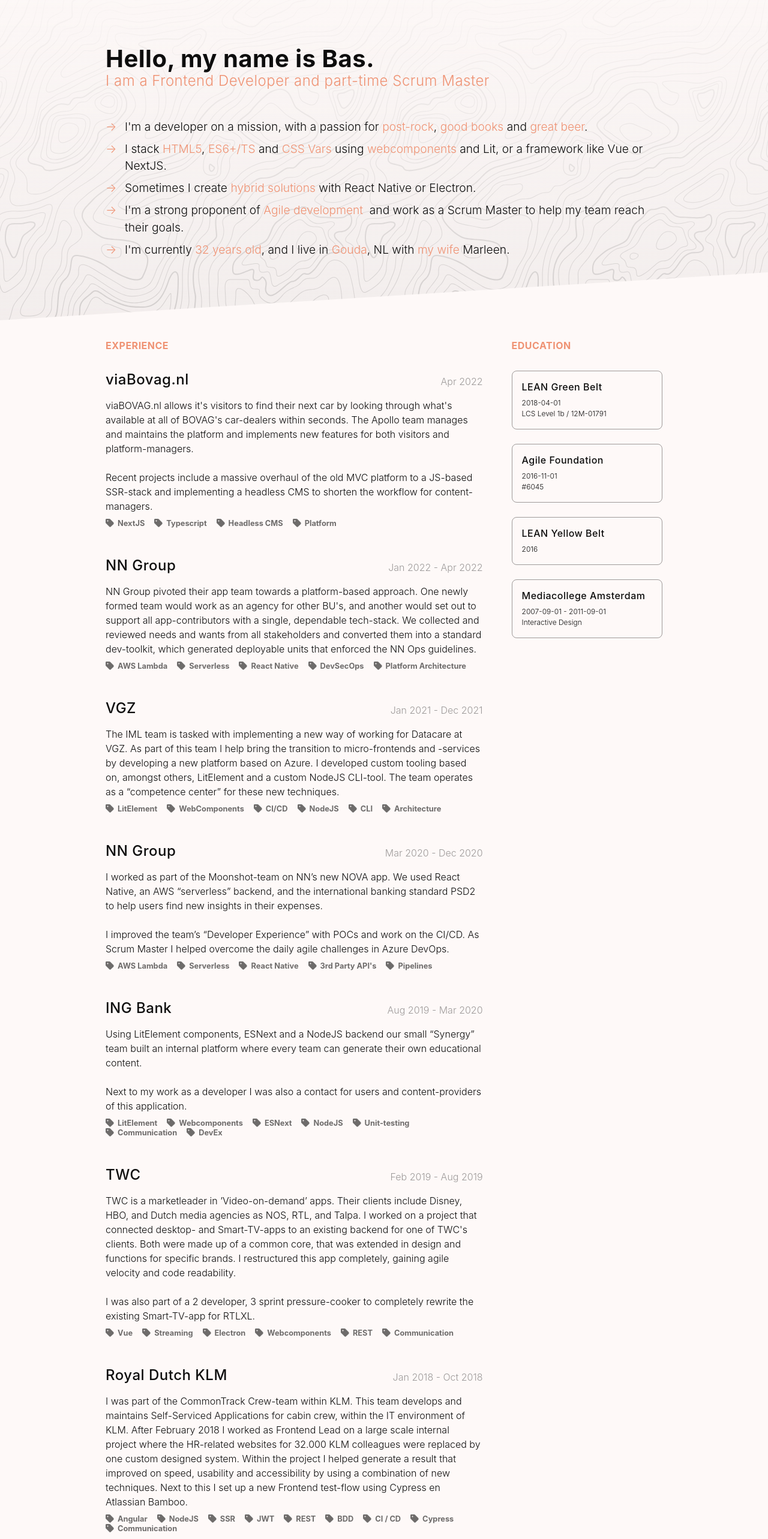
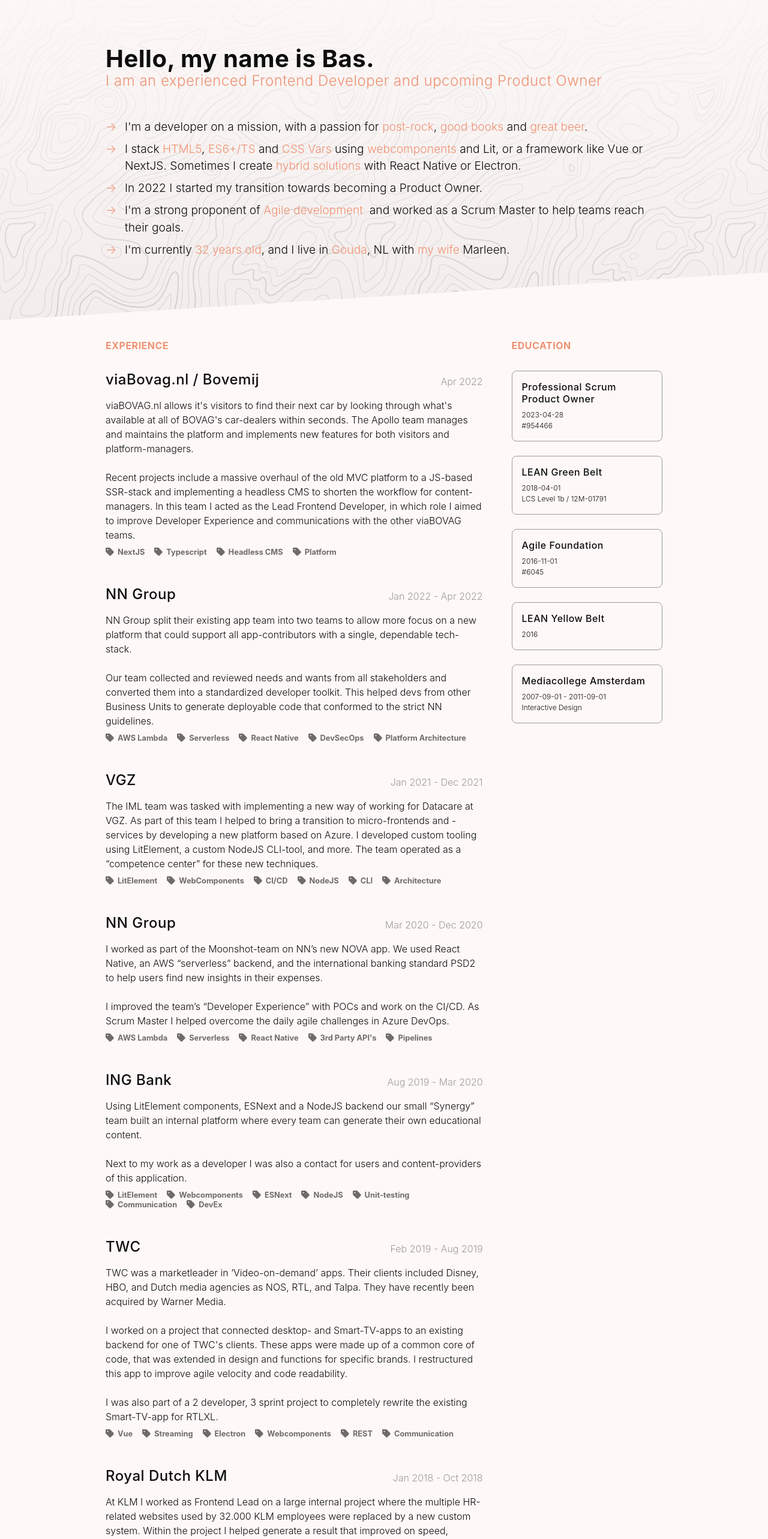
Before and after one commit to basdotearth/basdotearth, a Next.js app: page /resume in a window 1280 px wide. Shown: the part 80-2646 px from the top of the page at 60% size. Built offline with nearby package versions, Linux system fonts and the light colour scheme; a web font is replaced by a local one.

Commit message:
Update content

```diff
--- /dev/null
+++ b/content/resume/education/pspo.md
@@ -0,0 +1,5 @@
+---
+title: Professional Scrum Product Owner
+byline: '#954466'
+start: '2023-04-28'
+---
--- a/content/resume/experience/bovemij.md
+++ b/content/resume/experience/bovemij.md
@@ -1,6 +1,6 @@
 ---
 start: '2022-04-01'
-company: viaBovag.nl
+company: viaBovag.nl / Bovemij
 location: Bunnik, NL
 tags:
   - NextJS
@@ -8,5 +8,5 @@ tags:
   - Headless CMS
   - Platform
 ---
-viaBOVAG.nl allows it's visitors to find their next car by looking through what's available at all of BOVAG's car-dealers within seconds. The Apollo team manages and maintains the platform and implements new features for both visitors and platform-managers.<br><br>Recent projects include a massive overhaul of the old MVC platform to a JS-based SSR-stack and implementing a headless CMS to shorten the workflow for content-managers.
+viaBOVAG.nl allows it's visitors to find their next car by looking through what's available at all of BOVAG's car-dealers within seconds. The Apollo team manages and maintains the platform and implements new features for both visitors and platform-managers.<br><br>Recent projects include a massive overhaul of the old MVC platform to a JS-based SSR-stack and implementing a headless CMS to shorten the workflow for content-managers. In this team I acted as the Lead Frontend Developer, in which role I aimed to improve Developer Experience and communications with the other viaBOVAG teams.
 ---
--- a/content/resume/experience/i-motive.md
+++ b/content/resume/experience/i-motive.md
@@ -10,5 +10,5 @@ tags:
   - Marketing
   - Automation
 ---
-When I worked as a Designer at i-motive the company grew tremendously. To properly handle all the new requests we developed, together with art-directors, SQL-specialists and end-users, a single product that allowed users more insight in their marketing statistics and created an overview of their scheduled productions.
+When I worked as a Designer at i-motive the company grew tremendously. To properly handle all the new requests we worked together with art-directors, SQL-specialists and end-users to develop a single product that allowed users more insight in their marketing statistics and created an overview of their scheduled productions.
 ---
--- a/content/resume/experience/klm.md
+++ b/content/resume/experience/klm.md
@@ -14,5 +14,5 @@ tags:
   - Cypress
   - Communication
 ---
-I was part of the CommonTrack Crew-team within KLM. This team develops and maintains Self-Serviced Applications for cabin crew, within the IT environment of KLM. After February 2018 I worked as Frontend Lead on a large scale internal project where the HR-related websites for 32.000 KLM colleagues were replaced by one custom designed system. Within the project I helped generate a result that improved on speed, usability and accessibility by using a combination of new techniques. Next to this I set up a new Frontend test-flow using Cypress en Atlassian Bamboo.
+At KLM I worked as Frontend Lead on a large internal project where the multiple HR-related websites used by 32.000 KLM employees were replaced by a new custom system. Within the project I helped generate a result that improved on speed, usability and accessibility by using a combination of new techniques. Next to this I set up a new Frontend test-flow using Cypress en Atlassian Bamboo.
 ---
--- a/content/resume/experience/nn2022.md
+++ b/content/resume/experience/nn2022.md
@@ -10,5 +10,5 @@ tags:
   - DevSecOps
   - Platform Architecture
 ---
-NN Group pivoted their app team towards a platform-based approach. One newly formed team would work as an agency for other BU's, and another would set out to support all app-contributors with a single, dependable tech-stack. We collected and reviewed needs and wants from all stakeholders and converted them into a standard dev-toolkit, which generated deployable units that enforced the NN Ops guidelines.
+NN Group split their existing app team into two teams to allow more focus on a new platform that could support all app-contributors with a single, dependable tech-stack.<br><br>Our team collected and reviewed needs and wants from all stakeholders and converted them into a standardized developer toolkit. This helped devs from other Business Units to generate deployable code that conformed to the strict NN guidelines.
 ---
--- a/content/resume/experience/twc.md
+++ b/content/resume/experience/twc.md
@@ -11,5 +11,5 @@ tags:
   - REST
   - Communication
 ---
-TWC is a marketleader in ’Video-on-demand’ apps. Their clients include Disney, HBO, and Dutch media agencies as NOS, RTL, and Talpa. I worked on a project that connected desktop- and Smart-TV-apps to an existing backend for one of TWC's clients. Both were made up of a common core, that was extended in design and functions for specific brands. I restructured this app completely, gaining agile velocity and code readability.<br><br>I was also part of a 2 developer, 3 sprint pressure-cooker to completely rewrite the existing Smart-TV-app for RTLXL.
+TWC was a marketleader in ’Video-on-demand’ apps. Their clients included Disney, HBO, and Dutch media agencies as NOS, RTL, and Talpa. They have recently been acquired by Warner Media.<br><br>I worked on a project that connected desktop- and Smart-TV-apps to an existing backend for one of TWC's clients. These apps were made up of a common core of code, that was extended in design and functions for specific brands. I restructured this app to improve agile velocity and code readability.<br><br>I was also part of a 2 developer, 3 sprint project to completely rewrite the existing Smart-TV-app for RTLXL.
 ---
--- a/content/resume/experience/vgz.md
+++ b/content/resume/experience/vgz.md
@@ -11,5 +11,5 @@ tags:
   - CLI
   - Architecture
 ---
-The IML team is tasked with implementing a new way of working for Datacare at VGZ. As part of this team I help bring the transition to micro-frontends and -services by developing a new platform based on Azure. I developed custom tooling based on, amongst others, LitElement and a custom NodeJS CLI-tool. The team operates as a “competence center” for these new techniques.
+The IML team was tasked with implementing a new way of working for Datacare at VGZ. As part of this team I helped to bring a transition to micro-frontends and -services by developing a new platform based on Azure. I developed custom tooling using LitElement, a custom NodeJS CLI-tool, and more. The team operated as a “competence center” for these new techniques.
 ---
--- a/src/components/Pages/Resume/index.tsx
+++ b/src/components/Pages/Resume/index.tsx
@@ -18,7 +18,7 @@ const Resume: MDXCombinedPage<ResumeProps> = ({ education, experience }) => {
       <Header />
       <div className={styles.headerContent}>
         <h1 className={styles.headerTitle}>Hello, my name is Bas.</h1>
-        <h2 className={styles.headerSupport}>I am a Frontend Developer and part-time Scrum Master</h2>
+        <h2 className={styles.headerSupport}>I am an experienced Frontend Developer and upcoming Product Owner</h2>
         <ul className={styles.lead}>
           <li>
             I&apos;m a developer on a mission, with a passion for <em>post-rock</em>,&nbsp;
@@ -27,11 +27,12 @@ const Resume: MDXCombinedPage<ResumeProps> = ({ education, experience }) => {
           <li>
             I stack <em>HTML5</em>, <em>ES6+/TS</em> and <em>CSS Vars</em> using <em>webcomponents</em> and Lit,
             or a framework like Vue or NextJS.
+            Sometimes I create <em>hybrid solutions</em> with React Native or Electron.
           </li>
-          <li>Sometimes I create <em>hybrid solutions</em> with React Native or Electron.</li>
+          <li>In 2022 I started my transition towards becoming a Product Owner.</li>
           <li>
             I&apos;m a strong proponent of <em>Agile development</em>&nbsp;
-            and work as a Scrum Master to help my team reach their goals.
+            and worked as a Scrum Master to help teams reach their goals.
           </li>
           <li>
             I&apos;m currently <em>32 years old</em>, and I live in <em>Gouda</em>, NL with <em>my wife</em> Marleen.
```
